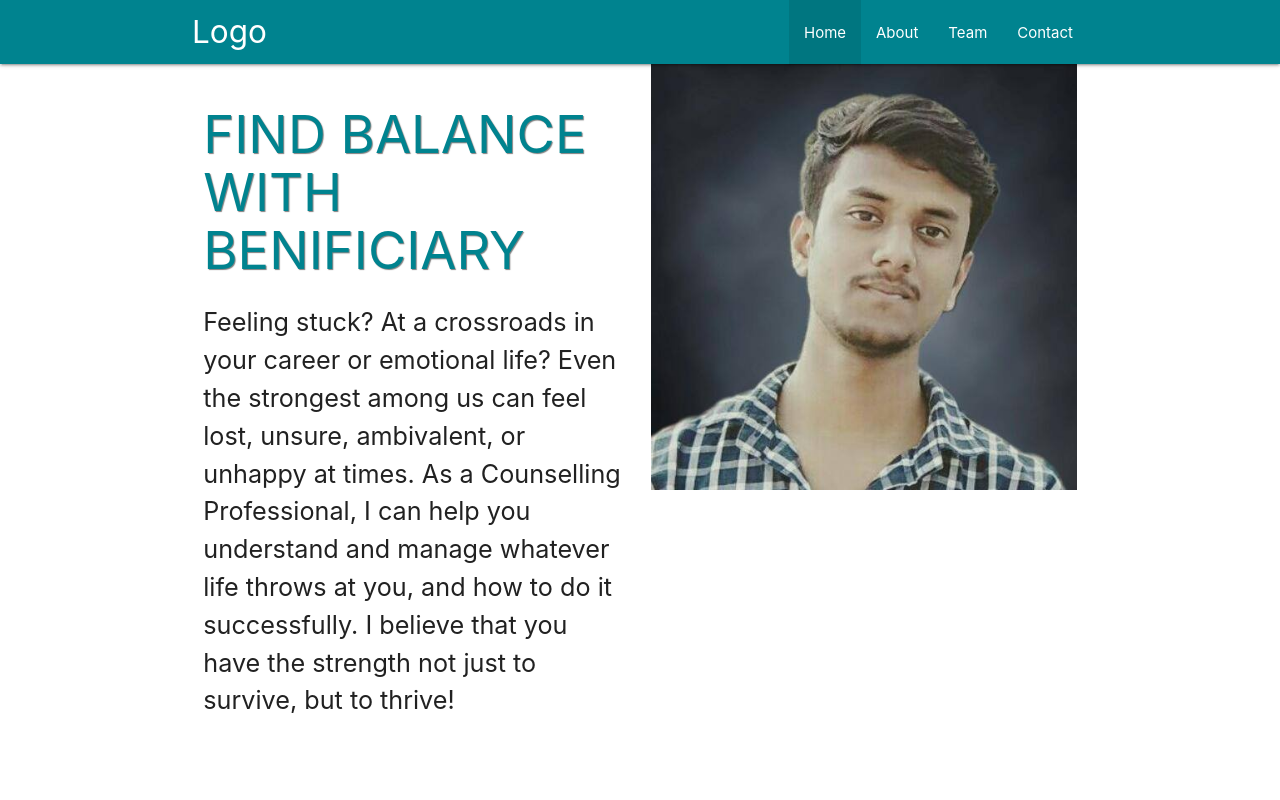
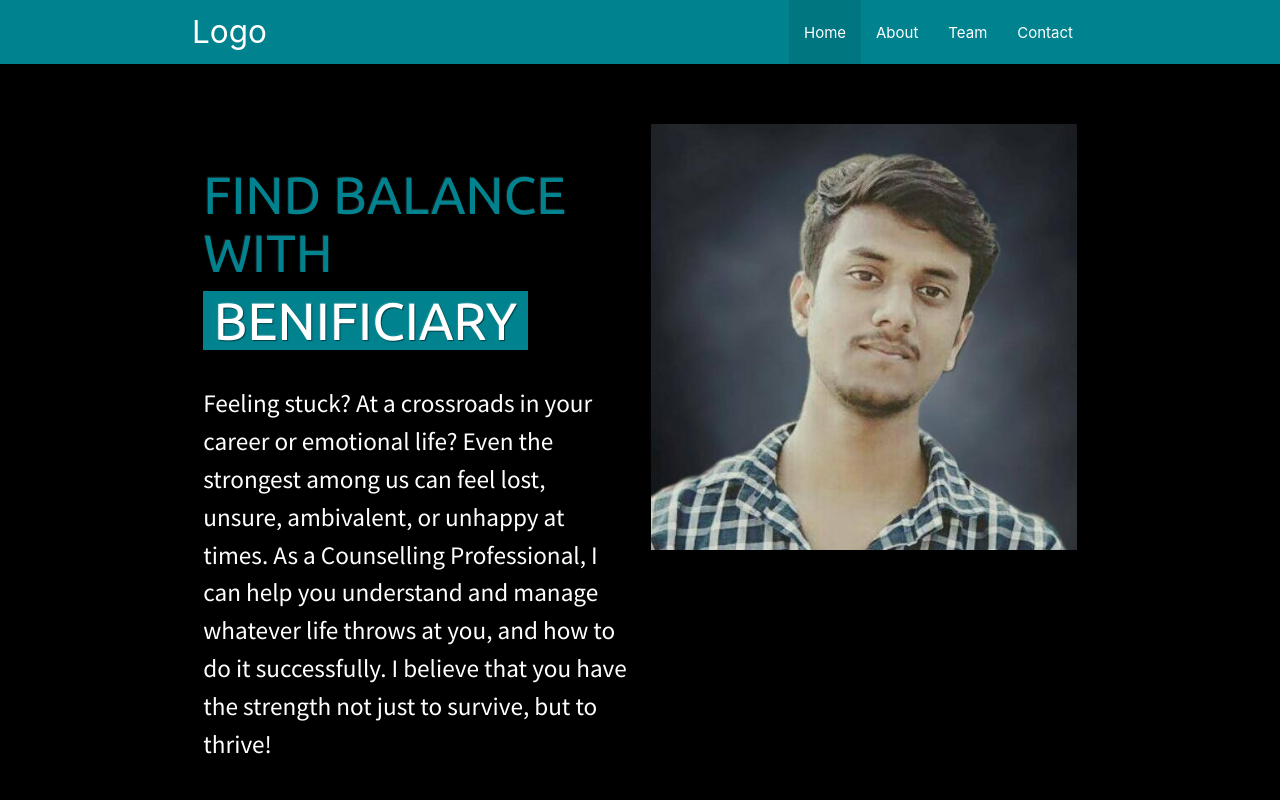
Before and after one commit to iShubhamPrakash/materialize-landing-page, a plain HTML site: page index.html in a window 1280 px wide. Shown: the top 800 px of the page. Drawn offline with nearby package versions, Linux system fonts and the light colour scheme.

Commit message:
Add google fonts

```diff
--- a/css/styles.css
+++ b/css/styles.css
@@ -26,27 +26,45 @@ h1 {
     font-size: 3.5rem;
     color: #00838f;
     text-shadow: -1px -1px 1px rgba(255,255,255,.1), 1px 1px 1px rgba(0,0,0,.5);
+    font-family: 'Ubuntu', sans-serif;
 }
 
 img {
     max-width: 100%;
 }
 
+p{
+    font-family: 'Source Sans Pro', sans-serif;
+}
 
+/******************INDEX PAGE*********************/
 
+.row1{
+    background: #000000;
+    color:white;
+    padding-top: 4em !important;
+    padding-bottom: 4em !important;
+}
 
+#main-head-blue{
+    color:white !important;
+    background-color: #00838f;
+    padding: 0 0.2em;
+    line-height: 1.5;
+}
 
+.row1 h1{
 
+}
 
+.row1 p{
 
-/* Card */
-
-
+}
 
 /* Contact Page */
 
 #contact-page-body {
-    background-color: rgba(10, 205, 219, 0.137);
+    background-color: rgba(0, 0, 0, 0.137);
     background-image: url(/resources/background/bg-graphic_teal.svg);
     background-position: right;
     background-repeat: repeat-y;
--- a/index.html
+++ b/index.html
@@ -14,6 +14,8 @@ GitHub: https://github.com/i-shubhamprakash
     <title>Home</title>
     <meta name="viewport" content="width=device-width, initial-scale=1, maximum-scale=1.0, user-scalable=no">
 
+    <!-- Import google fonts -->
+    <link href="https://fonts.googleapis.com/css?family=Source+Sans+Pro|Ubuntu" rel="stylesheet">
     <!--Import Google Icon Font-->
     <link href="https://fonts.googleapis.com/icon?family=Material+Icons" rel="stylesheet">
     <!--Import materialize.css-->
@@ -48,11 +50,11 @@ GitHub: https://github.com/i-shubhamprakash
     <!-- /nav bar -->
     <div class="container-fluid">
         <!-- Top head row -->
-        <div class="row">
+        <div class="row row1">
             <div class="container">
                 <div class="row">
                     <div class="col m6" id="home-heading">
-                        <h1 class="text-shadow">FIND BALANCE WITH BENIFICIARY</h1>
+                        <h1 class="text-shadow">FIND BALANCE WITH <span id="main-head-blue"> BENIFICIARY </span></h1>
                         <p class="flow-text">Feeling stuck? At a crossroads in your career or emotional life? Even the
                             strongest among us can feel lost, unsure, ambivalent, or unhappy at times. As a Counselling
                             Professional, I can help you understand and manage whatever life throws at you, and how to
```
Also changed, not shown: about.html (+2 -0 lines), contact.html (+2 -0 lines), team.html (+2 -0 lines).
